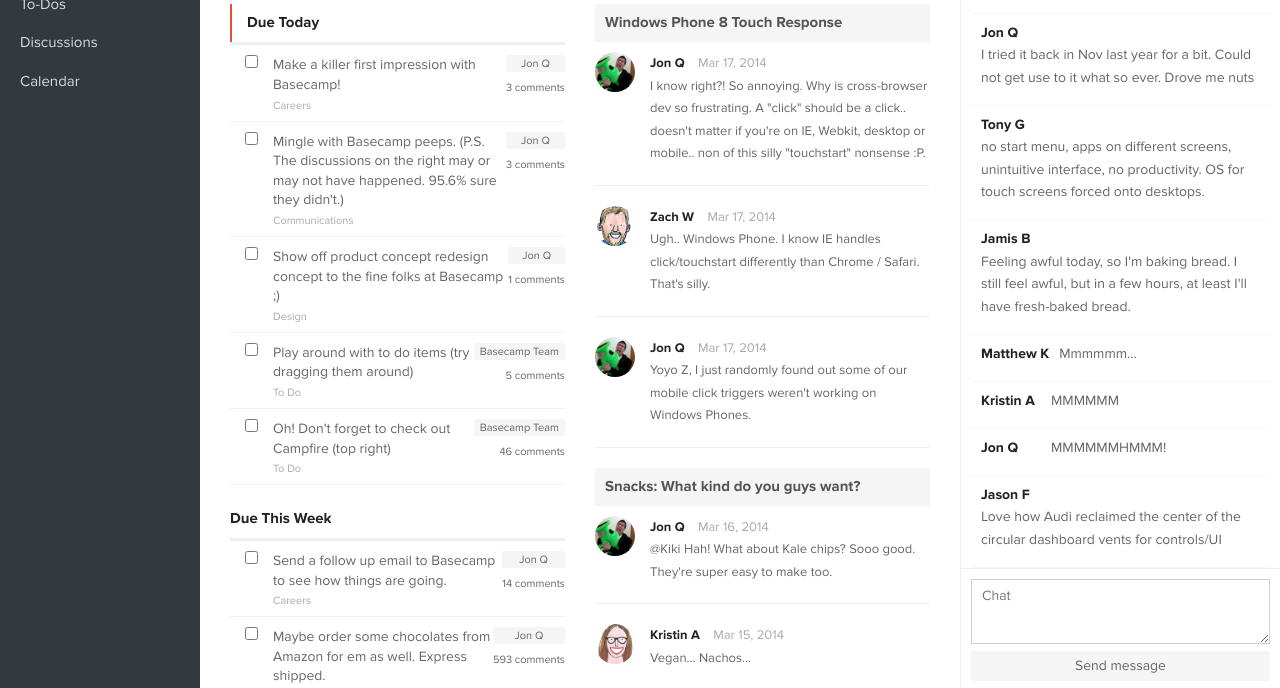
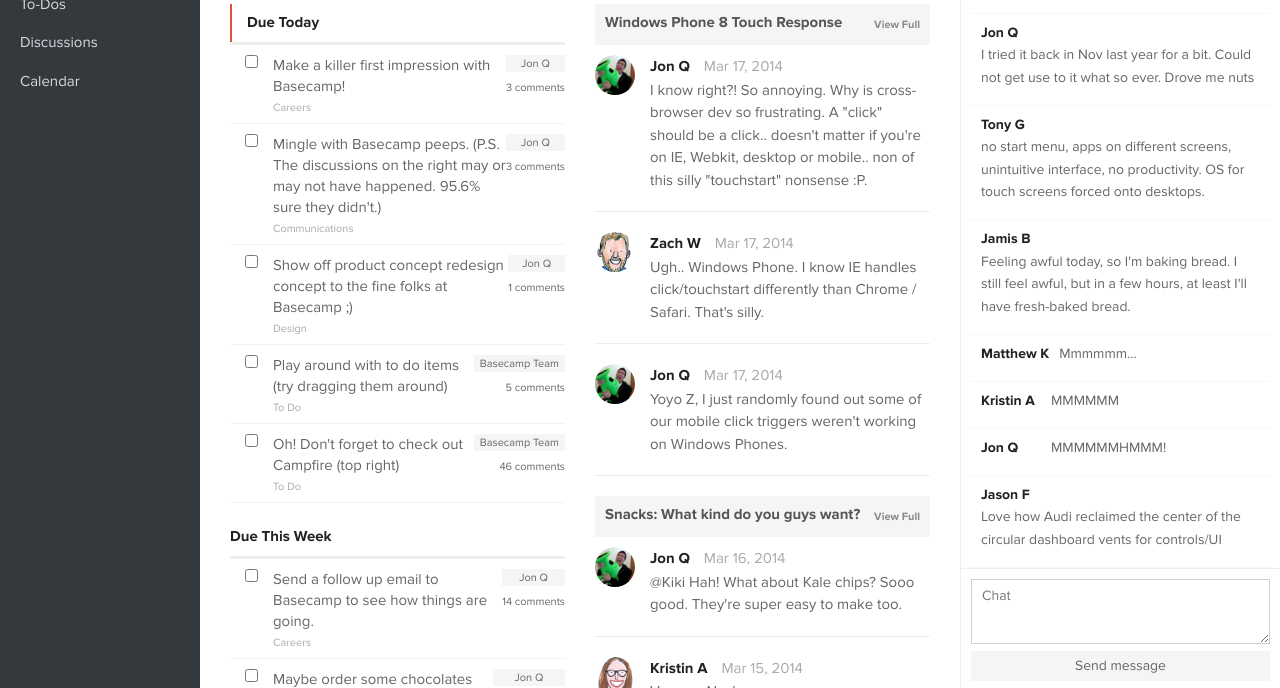
Before and after one commit to ItsJonQ/campsite, a website with bundled scripts: page index.html in a window 1280 px wide. Shown: the part 112-800 px from the top of the page. Built offline with nearby package versions, Linux system fonts and the light colour scheme.

Commit message:
Added view full link to discussions. Increased the font size for tasks + discussions for better readibility

```diff
--- a/css/partials/_discussions.scss
+++ b/css/partials/_discussions.scss
@@ -5,6 +5,7 @@
     .header {
         background: $bg-color-light;
         margin: 0 0 10px;
+        overflow: hidden;
 
         .header-title {
             color: lighten($font-color-dark, 20);
@@ -13,6 +14,19 @@
             line-height: 1.2em;
             padding: 10px;
             margin: 0 0 0px;
+        }
+
+        .view-full {
+            font-size: $font-size-x-small;
+            font-weight: bold;
+            line-height: 1;
+            float: right;
+            margin: $gutter-half 10px;
+
+            a {
+                color: lighten($font-color-dark, 40);
+            }
+
         }
     }
 
@@ -53,7 +67,7 @@
 
         .comment-content {
             padding-left: $gutter-half;
-            font-size: $font-size-smaller;
+            font-size: $font-size-base;
             overflow: hidden;
             width: auto;
         }
--- a/css/partials/_to-dos.scss
+++ b/css/partials/_to-dos.scss
@@ -68,6 +68,7 @@
 
                 .to-do-title {
                     .title {
+                        font-size: $font-size-base;
                         margin-top: 0;
                         margin-bottom: 5px;
                         line-height: 1.4em;
--- a/index.html
+++ b/index.html
@@ -181,7 +181,9 @@
 
         <!-- Comment Topic -->
         <header class="header">
+            <div class="view-full"><a href="#">View Full</a></div>
             <h4 class="header-title" data-bind="text: todo"></h4>
+
         </header>
 
         <!-- Comments List -->
```
Also changed, not shown: public/css/main.css.
